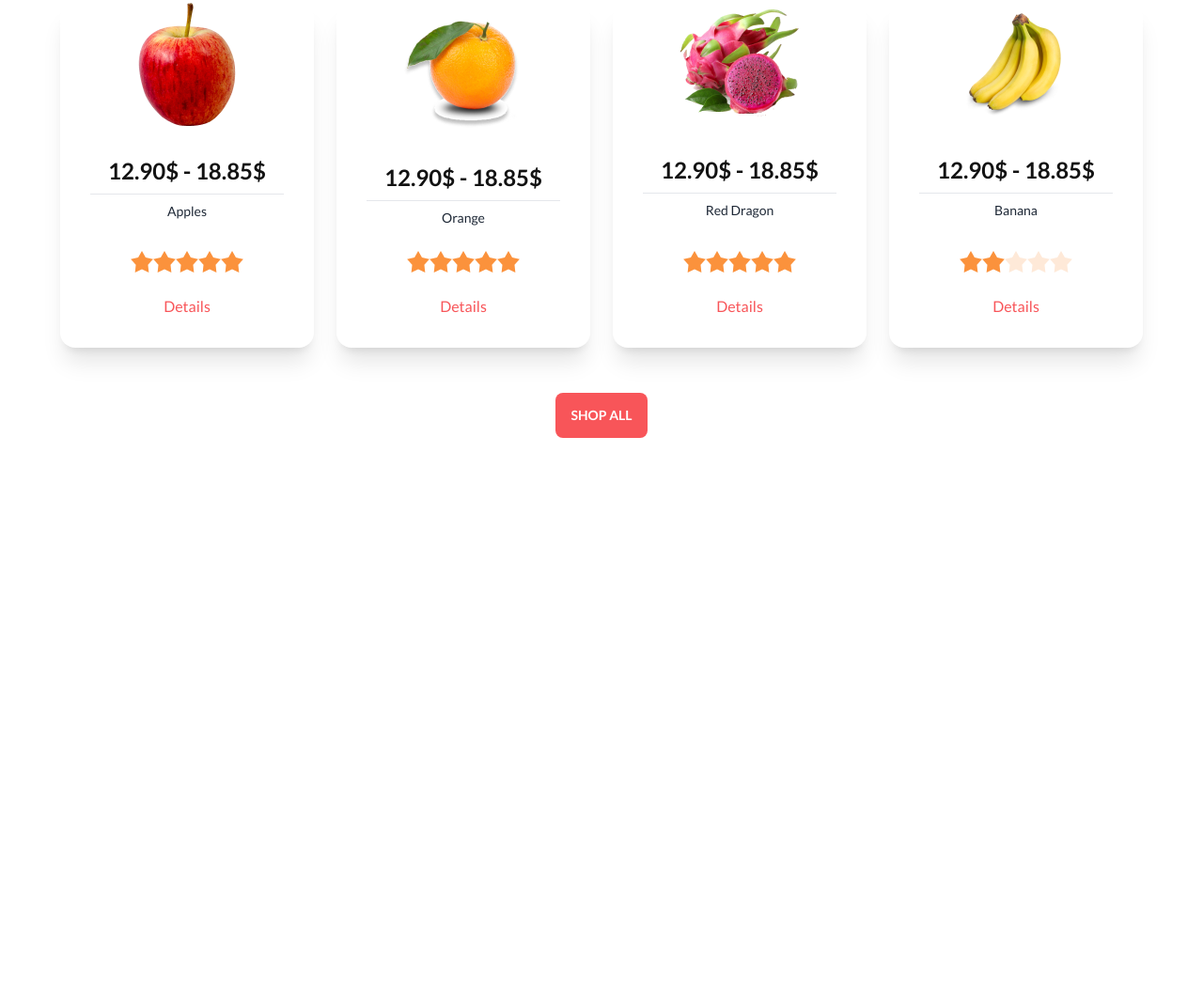
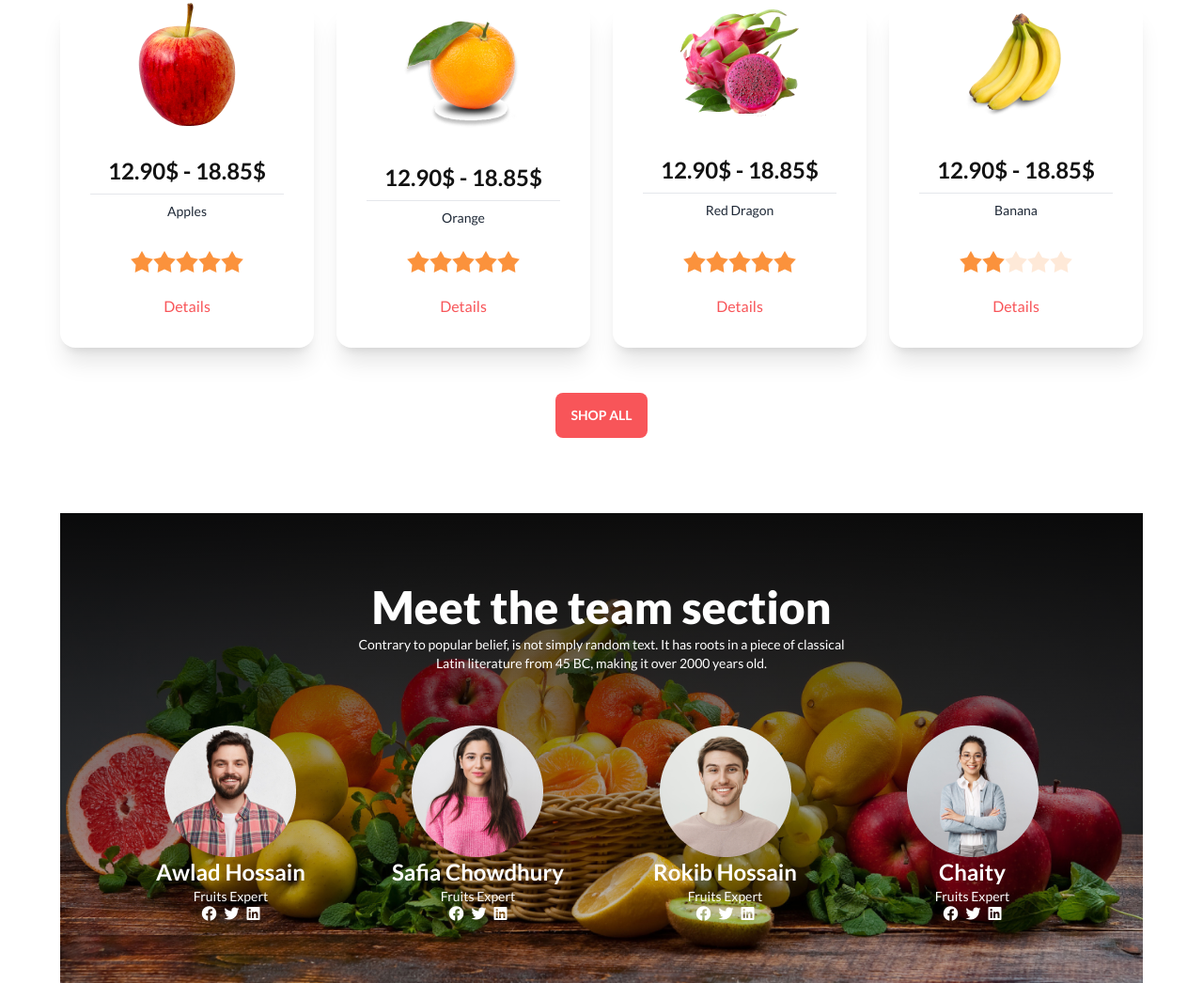
Before and after one commit to thuaba22/FruitBurst-LandingPage, a plain HTML site: page index.html in a window 1280 px wide. Shown: the part 748-1794 px from the top of the page at 94% size. Before the commit the page ends 1214 px from the top, so only its background shows below. Drawn offline with nearby package versions, Linux system fonts and the light colour scheme.

Commit message:
meet the team section done

```diff
--- a/index.html
+++ b/index.html
@@ -268,7 +268,64 @@
           <button class="btn bg-fruit-primary border-none text-white mt-12">Shop All</button>
         </div>
       </section>
-
+      <!-- meet the team section -->
+      <section class="mt-20 text-center">
+        <div class="hero min-h-[500px] bg-[url('./images/banner1.png'),_linear-gradient(180deg,_#121212,_#66000000)] bg-blend-overlay bg-center">
+          <h2 class="text-white text-5xl font-extrabold mt-[-300px]">Meet the team section</h2>
+          <p class="text-white text-sm font-medium mt-[-200px]">Contrary to popular belief, is not simply random text. It has roots in a piece of classical <br> Latin literature from 45 BC, making it over 2000 years old.</p>
+          <!-- team members section -->
+          <div class="mt-40 grid grid-cols-4 gap-20 justify-center items-center">
+            <!-- member 1 -->
+            <div class="flex flex-col justify-center items-center">
+              <img src="./images/member1.png" alt="">
+              <h5 class="text-white text-2xl font-bold">Awlad Hossain</h5>
+              <p class="text-white text-sm font-medium">Fruits Expert</p>
+              <!-- social media info -->
+              <div class="flex justify-center gap-2">
+                <i class="fa-brands fa-facebook text-white"></i>
+                <i class="fa-brands fa-twitter text-white"></i>
+                <i class="fa-brands fa-linkedin text-white"></i>
+              </div>
+            </div>
+            <!-- member 2 -->
+            <div class="flex flex-col justify-center items-center">
+              <img src="./images/member2.png" alt="">
+              <h5 class="text-white text-2xl font-bold">Safia Chowdhury</h5>
+              <p class="text-white text-sm font-medium">Fruits Expert</p>
+              <!-- social media info -->
+              <div class="flex justify-center gap-2">
+                <i class="fa-brands fa-facebook text-white"></i>
+                <i class="fa-brands fa-twitter text-white"></i>
+                <i class="fa-brands fa-linkedin text-white"></i>
+              </div>
+            </div>
+            <!-- member 3 -->
+            <div class="flex flex-col justify-center items-center">
+              <img src="./images/member3.png" alt="">
+              <h5 class="text-white text-2xl font-bold">Rokib Hossain</h5>
+              <p class="text-white text-sm font-medium">Fruits Expert</p>
+              <!-- social media info -->
+              <div class="flex justify-center gap-2">
+                <i class="fa-brands fa-facebook text-white"></i>
+                <i class="fa-brands fa-twitter text-white"></i>
+                <i class="fa-brands fa-linkedin text-white"></i>
+              </div>
+            </div>
+            <!-- member 4 -->
+            <div class="flex flex-col justify-center items-center">
+              <img src="./images/member4.png" alt="">
+              <h5 class="text-white text-2xl font-bold">Chaity</h5>
+              <p class="text-white text-sm font-medium">Fruits Expert</p>
+              <!-- social media info -->
+              <div class="flex justify-center gap-2">
+                <i class="fa-brands fa-facebook text-white"></i>
+                <i class="fa-brands fa-twitter text-white"></i>
+                <i class="fa-brands fa-linkedin text-white"></i>
+              </div>
+            </div>
+          </div>
+        </div>
+      </section>
     </main>
     <footer>
 
```
